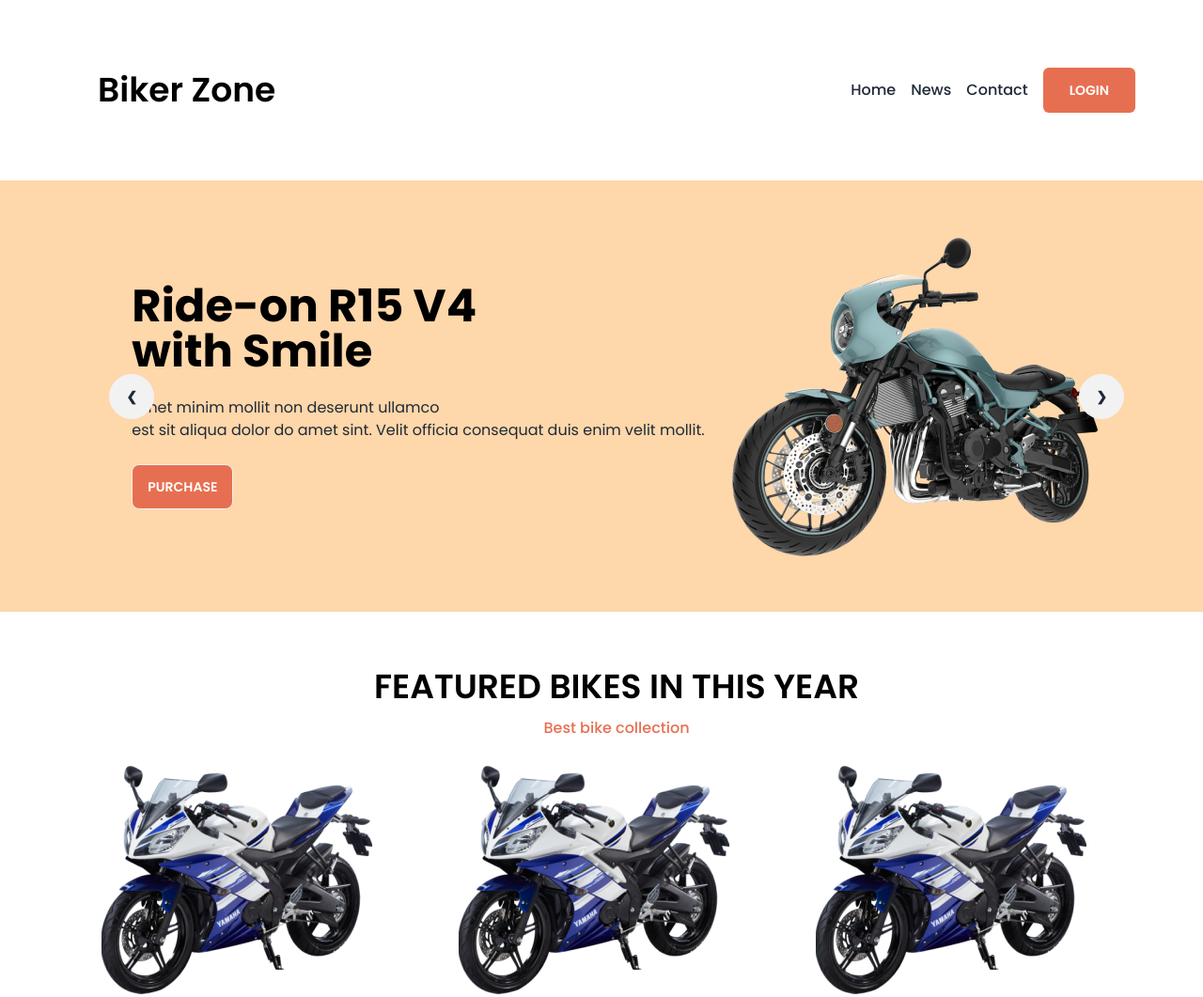
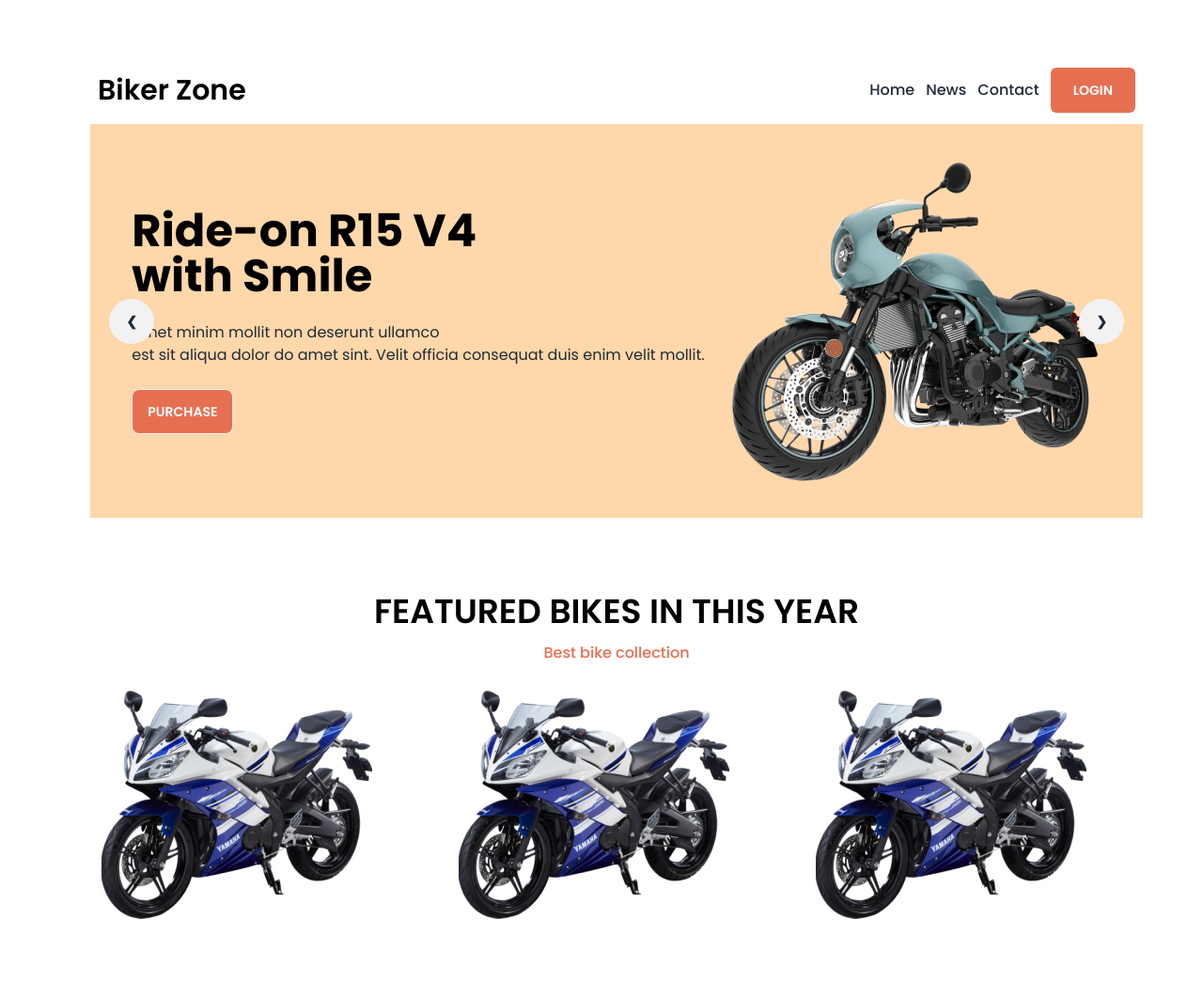
Before and after one commit to Jannat917/biker-zone-daisy-ui, a plain HTML site: page index.html in a window 1280 px wide. Shown: the top 1061 px of the page at 94% size. Drawn offline with nearby package versions, Linux system fonts and the light colour scheme.

Commit message:
corrected the nav

```diff
--- a/index.html
+++ b/index.html
@@ -26,22 +26,22 @@
 
 
 <body class="font-poppins">
-    <header >
+    <header class="max-w-screen-xl  mx-auto px-8 md:px-16 lg:ps-24 py-5 my-10 " >
 
 <!-- NAV SECTION -->
 
 
-    <nav class="max-w-screen-xl  mx-auto px-8   md:px-16 lg:ps-24 py-5 my-10  ">
+    <nav class=" ">
 
         <div class="navbar flex justify-between  ">
 
-            <h1 class="text-black text-4xl font-semibold"> Biker Zone</h1>
+            <h1 class="text-black text-3xl font-semibold"> Biker Zone</h1>
 
-            <div class="flex  gap-4 ">
+            <div class="flex  gap-3 ">
                 <a href="" class="text-base font-medium ">Home</a>
                 <a href="" class="text-base font-medium ">News</a>
                 <a href="" class="text-base font-medium ">Contact</a>
-                <button class="btn btn-md px-7 my-1 bg-[#E76F51] text-white border-none  rounded-md ">Login</button>
+                <button class="btn btn-md px-6 my-1 bg-[#E76F51] text-white border-none  rounded-md ">Login</button>
             </div>
           </div>
 </nav>
@@ -49,7 +49,7 @@
 <!-- Banner SECTION -->
 
 
-<section class=" max-w-screen-xl  mx-auto px-8  bg-orange-200  md:px-16 lg:ps-24 py-5 my-10 ">
+<section class=" bg-orange-200 ">
 
 
     <div class="carousel w-full">
```
